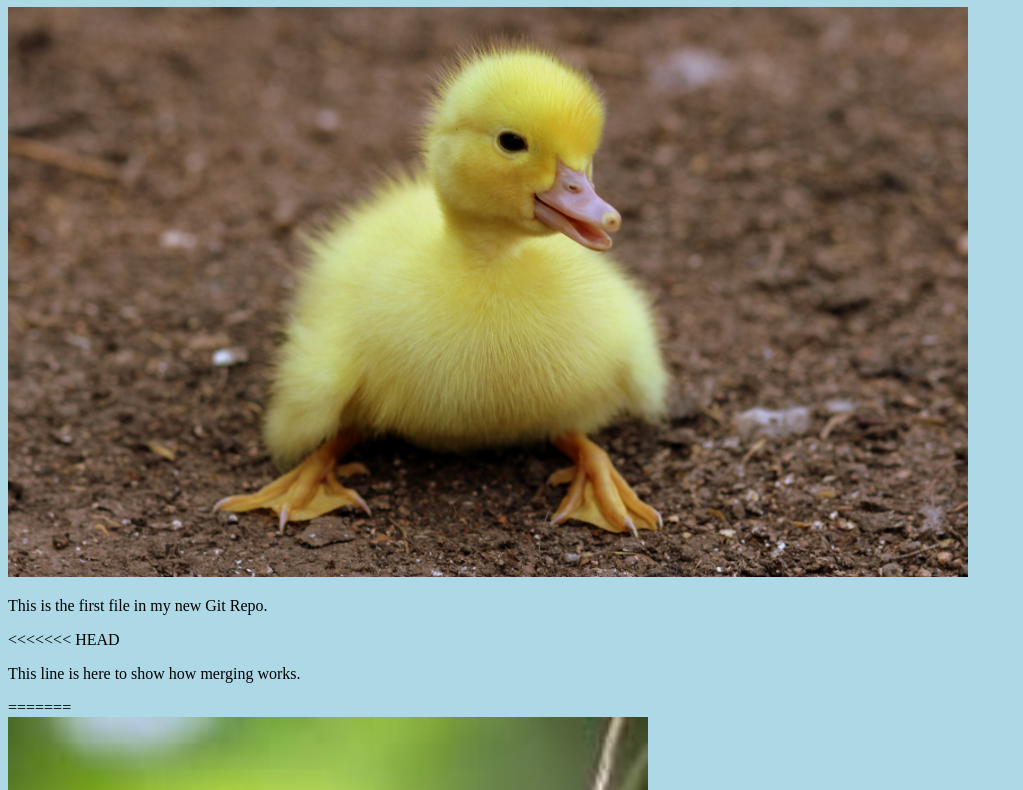
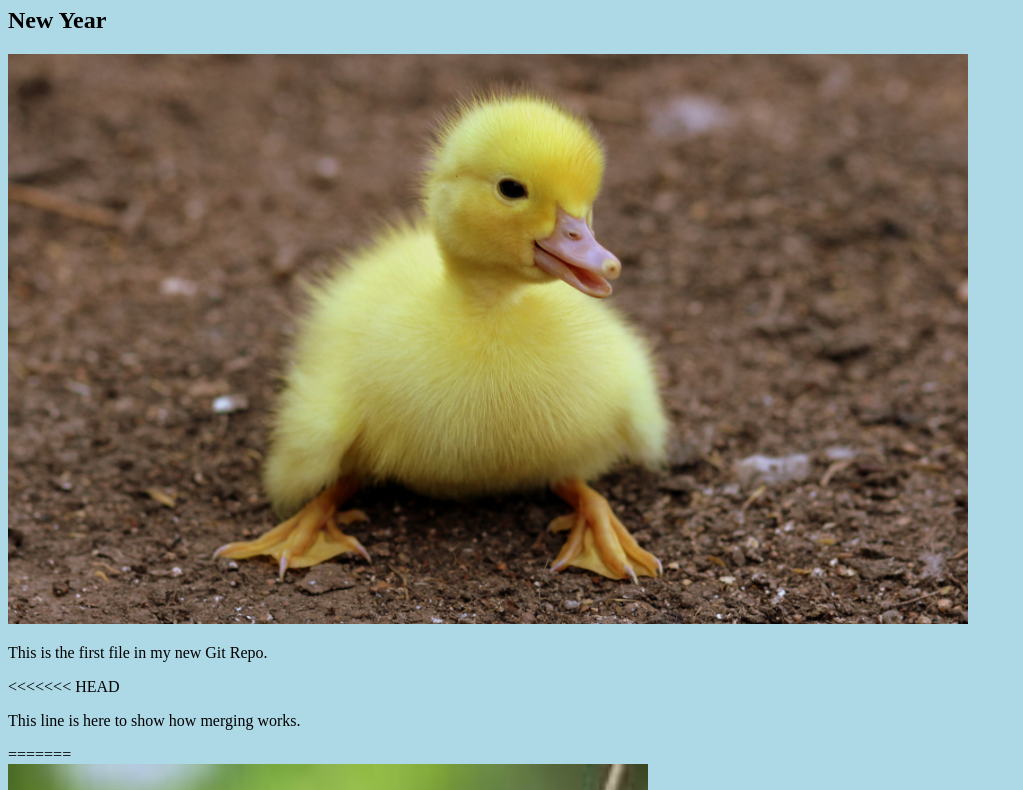
Before and after one commit to ritubhas/testproject1, a plain HTML site: page index.html in a window 1280 px wide. Shown: the part 73-863 px from the top of the page, without its empty margins (0-1023 px from the left). Drawn offline with Linux system fonts and the light colour scheme.

Commit message:
Update index.html added new year line

```diff
--- a/index.html
+++ b/index.html
@@ -9,6 +9,7 @@
 <body>
 
 <h1>Hello world!</h1>
+<h2>New Year</h2>
 <div><img src="pexels-pixabay-162140.jpg" alt="Hello World from Space"
 style="width:100%;max-width:960px"></div>
 <p>This is the first file in my new Git Repo.</p>
```
